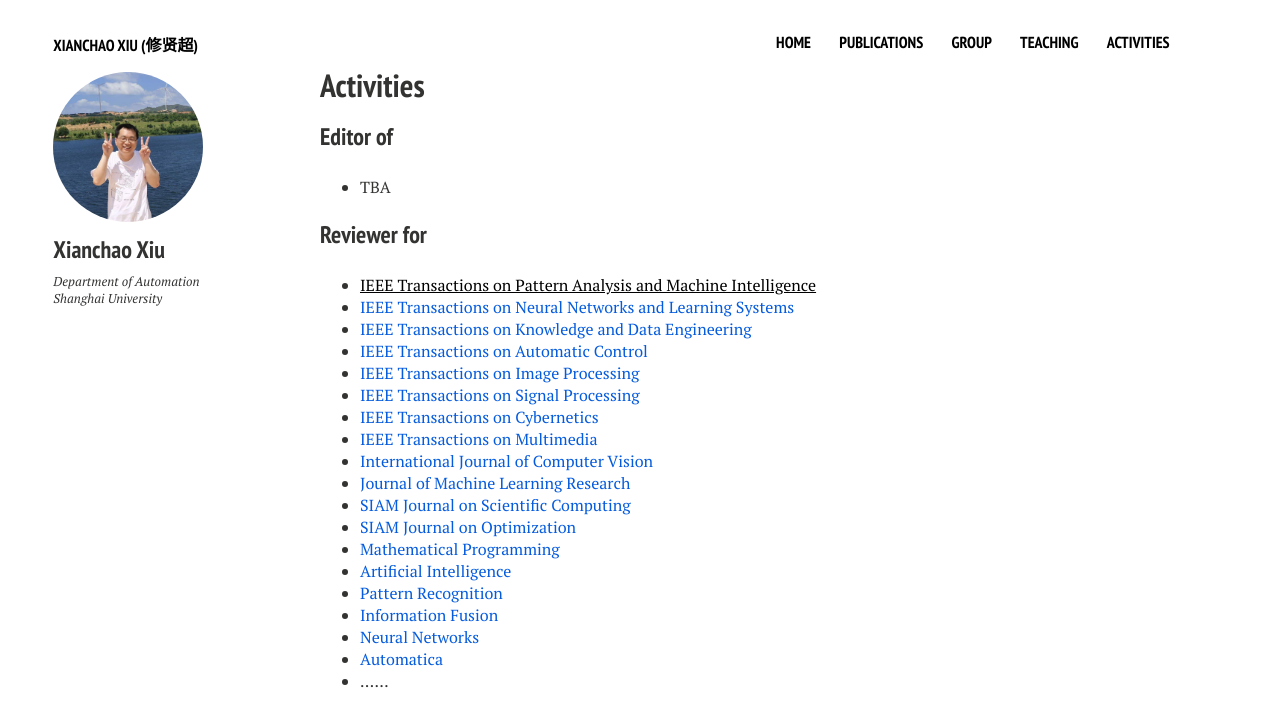
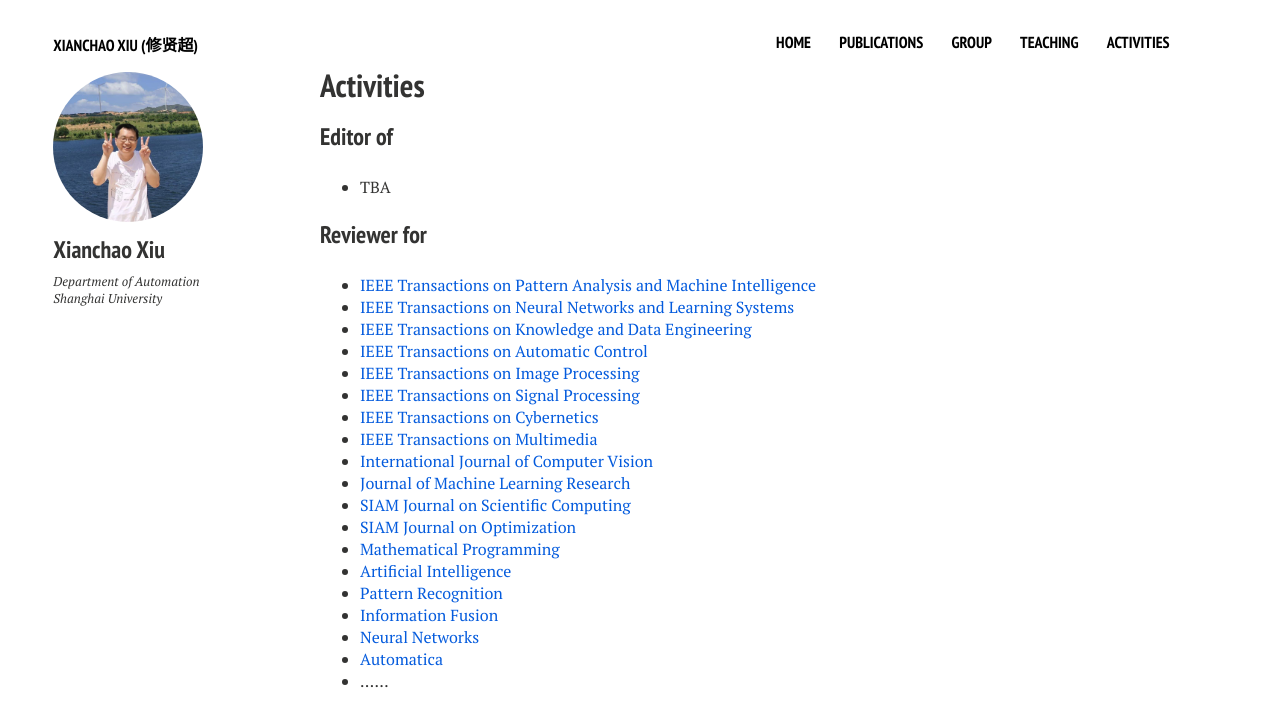
Before and after one commit to xianchaoxiu/xianchaoxiu.github.io, a Jekyll site: the page built from activities/index.md, in a window 1280 px wide. Shown: the top 727 px of the page. Built offline with Jekyll 4.4.1, drawn with Linux system fonts in a browser that asks for light colours; nearby versions of some CDN libraries.

Commit message:
Update index.md

```diff
--- a/activities/index.md
+++ b/activities/index.md
@@ -13,7 +13,7 @@ share: false
 
 
 ### Reviewer for
-* <a href="https://ieeexplore.ieee.org/xpl/RecentIssue.jsp?punumber=34">IEEE Transactions on Pattern Analysis and Machine Intelligence </a> <br>
+* <a href="https://ieeexplore.ieee.org/xpl/RecentIssue.jsp?punumber=34" class="textlink" target="_blank">IEEE Transactions on Pattern Analysis and Machine Intelligence </a> <br>
 * <a href="https://ieeexplore.ieee.org/xpl/RecentIssue.jsp?punumber=5962385" class="textlink" target="_blank">IEEE Transactions on Neural Networks and Learning Systems</a> <br>
 * <a href="https://ieeexplore.ieee.org/xpl/RecentIssue.jsp?punumber=69" class="textlink" target="_blank">IEEE Transactions on Knowledge and Data Engineering</a> <br>
 * <a href="https://ieeexplore.ieee.org/xpl/RecentIssue.jsp?punumber=9" class="textlink" target="_blank">IEEE Transactions on Automatic Control</a> <br>
```
